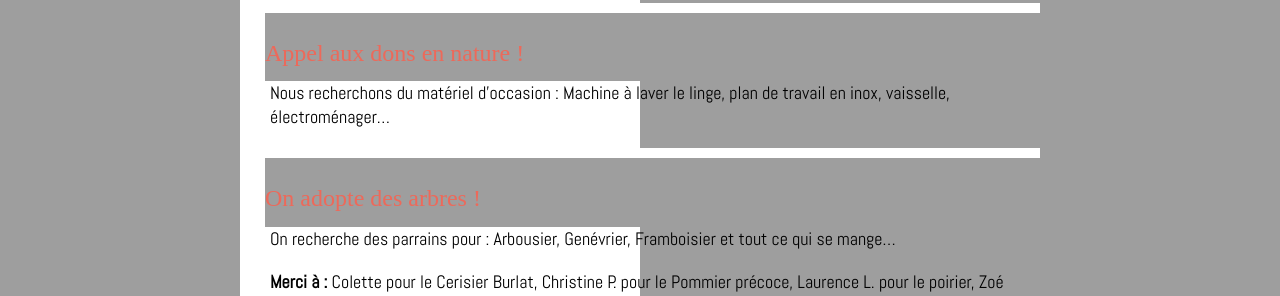
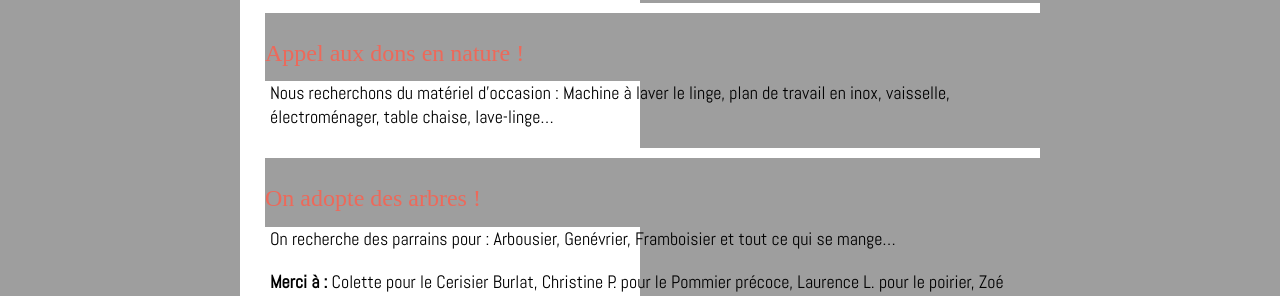
Before and after one commit to DamienChivialle/bocautheque, a Jekyll site: the page built from pages/soutenir.md, in a window 1280 px wide. Shown: the part 855-1151 px from the top of the page. Built offline with Jekyll 4.4.1, drawn with Linux system fonts in a browser that asks for light colours.

Commit message:
Update soutenir.md

```diff
--- a/pages/soutenir.md
+++ b/pages/soutenir.md
@@ -19,7 +19,7 @@ breadcrumbs:
 
 ## Appel aux dons en nature !
 Nous recherchons du matériel d'occasion :
-Machine à laver le linge, plan de travail en inox, vaisselle, électroménager...
+Machine à laver le linge, plan de travail en inox, vaisselle, électroménager, table chaise, lave-linge...
 
 ## On adopte des arbres !
 On recherche des parrains pour :
```
